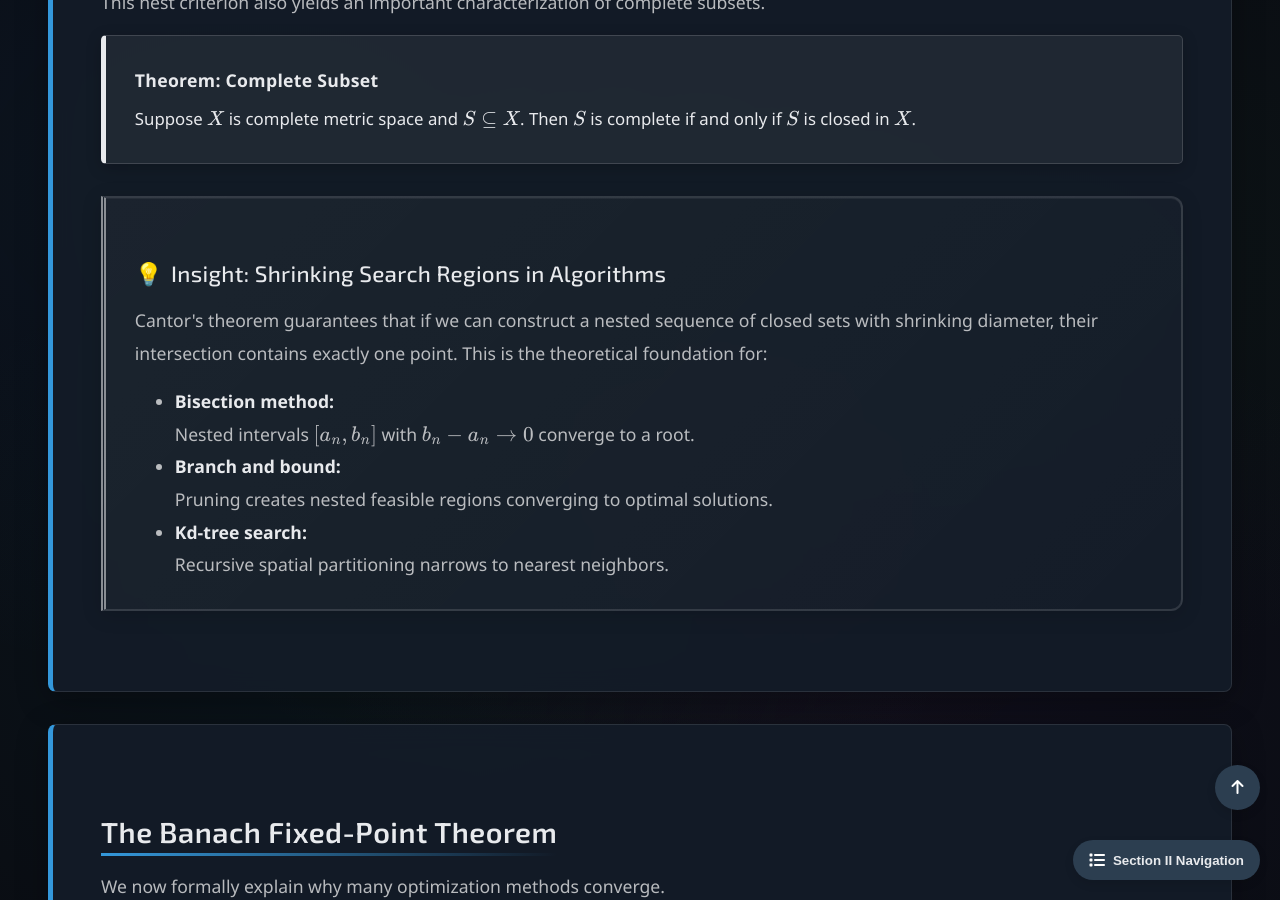
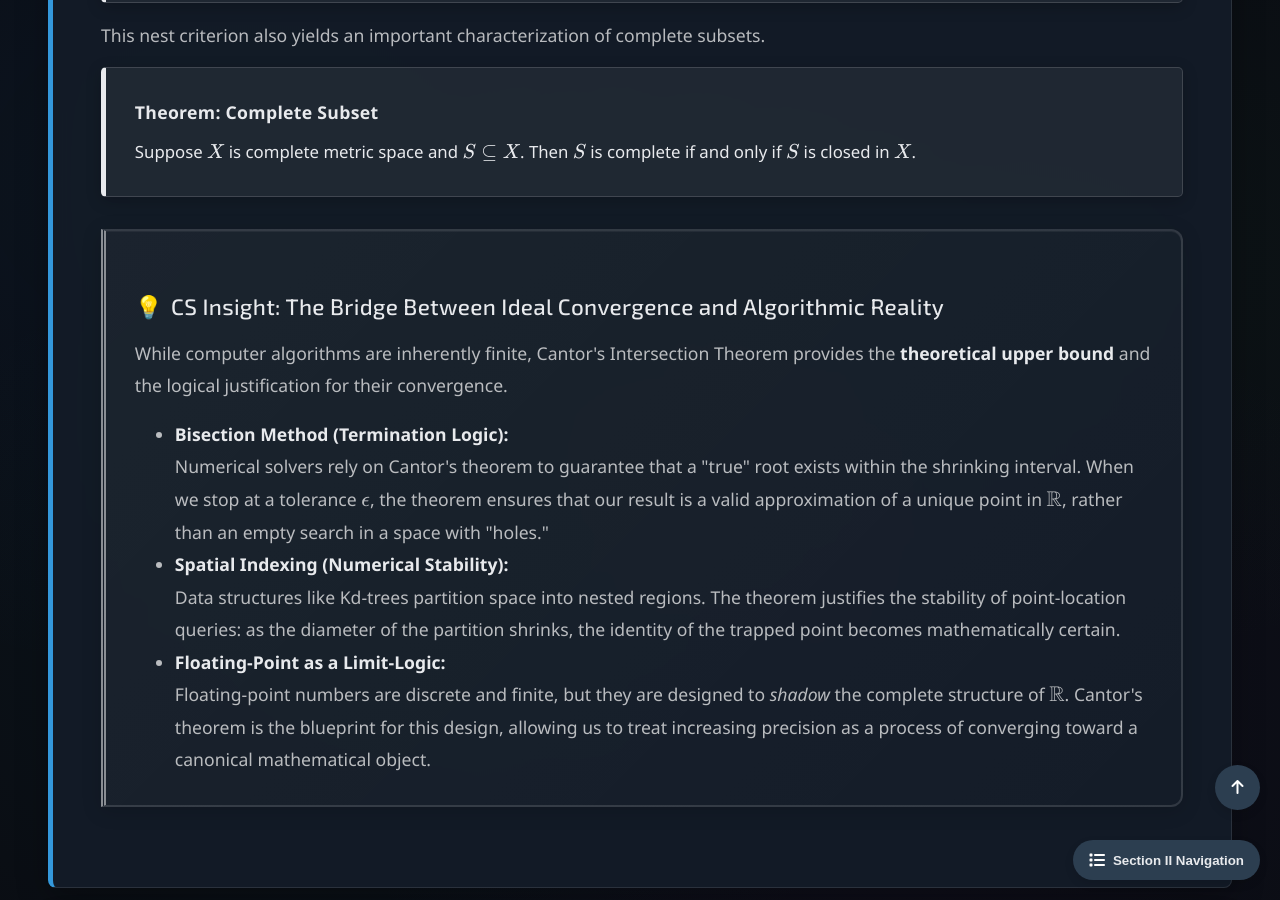
Before and after one commit to Yusukey01/yusukey01.github.io, a Jekyll site: the page built from Mathematics/Calculus/completeness.html, in a window 1280 px wide and 900 px high, scrolled down 6585 px. Built offline with Jekyll 4.4.1, drawn with Linux system fonts in a browser that asks for light colours; some of the changed text lies outside the part shown.

Commit message:
revised explanations

```diff
--- a/Mathematics/Calculus/completeness.html
+++ b/Mathematics/Calculus/completeness.html
@@ -363,7 +363,8 @@ noindex: true
                 </div>
 
                 <p>
-                    This leads to the following criteria for completeness.
+                    This leads to the following fundamental criteria for completeness, framing it as the guarantee that
+                    "shrinking containers" always trap a point.
                 </p>
 
                 <div class="theorem">
@@ -393,24 +394,30 @@ noindex: true
                 </div>
 
                 <div class="insight-box">
-                    <h3>Insight: Shrinking Search Regions in Algorithms</h3>
+                    <h3>CS Insight: The Bridge Between Ideal Convergence and Algorithmic Reality</h3>
                     <p>
-                        Cantor's theorem guarantees that if we can construct a nested sequence of closed sets with
-                        shrinking diameter, their intersection contains exactly one point. This is the theoretical
-                        foundation for:
+                        While computer algorithms are inherently finite, Cantor's Intersection Theorem provides the
+                        <strong>theoretical upper bound</strong> and the logical justification for their convergence.
                     </p>
                     <ul style="padding-left: 40px;">
                         <li>
-                            <strong>Bisection method:</strong><br>
-                            Nested intervals \([a_n, b_n]\) with \(b_n - a_n \to 0\) converge to a root.
+                            <strong>Bisection Method (Termination Logic):</strong><br>
+                            Numerical solvers rely on Cantor's theorem to guarantee that a "true" root exists within the
+                            shrinking interval. When we stop at a tolerance \(\epsilon\), the theorem ensures that our
+                            result is a valid approximation of a unique point in \(\mathbb{R}\), rather than an empty search
+                            in a space with "holes."
                         </li>
                         <li>
-                            <strong>Branch and bound:</strong><br>
-                            Pruning creates nested feasible regions converging to optimal solutions.
+                            <strong>Spatial Indexing (Numerical Stability):</strong><br>
+                            Data structures like Kd-trees partition space into nested regions. The theorem justifies the stability
+                            of point-location queries: as the diameter of the partition shrinks, the identity of the trapped point
+                            becomes mathematically certain.
                         </li>
                         <li>
-                            <strong>Kd-tree search:</strong><br>
-                            Recursive spatial partitioning narrows to nearest neighbors.
+                            <strong>Floating-Point as a Limit-Logic:</strong><br>
+                            Floating-point numbers are discrete and finite, but they are designed to <em>shadow</em> the complete
+                            structure of \(\mathbb{R}\). Cantor's theorem is the blueprint for this design, allowing us to treat
+                            increasing precision as a process of converging toward a canonical mathematical object.
                         </li>
                     </ul>
                 </div>
```
Also changed, not shown: other parts of Mathematics/Calculus/completeness.html (+1 -1 lines).
